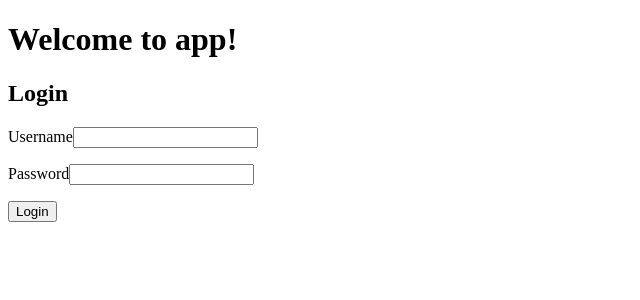
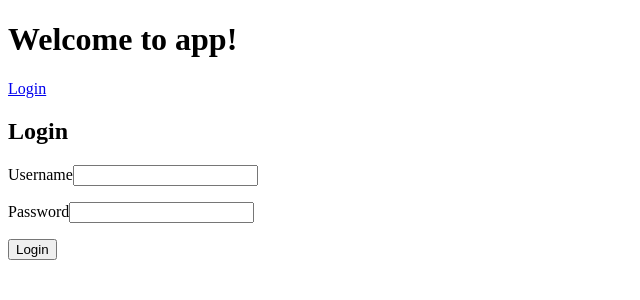
Before and after one commit to Mi6u3l/ironhack-phone-app, an Angular app: page /login in a window 1280 px wide. Shown: the top 300 px of the page, without its empty margins (0-640 px from the left). Built offline with nearby package versions, Linux system fonts and the light colour scheme.

Commit message:
Show session info and fix link

```diff
--- a/src/app/app.component.html
+++ b/src/app/app.component.html
@@ -1,2 +1,12 @@
 <h1>Welcome to {{title}}!</h1>
+
+<p *ngIf="this.session.isAuthenticated">
+  You're signed in as: {{ this.session.user.username }} |
+  <a href="#" (click)="logout()">Logout</a>
+</p>
+
+<p *ngIf="!this.session.isAuthenticated">
+  <a [routerLink]="['/login']">Login</a>
+</p>
+
 <router-outlet></router-outlet>
--- a/src/app/app.component.ts
+++ b/src/app/app.component.ts
@@ -1,4 +1,5 @@
 import { Component } from '@angular/core';
+import { SessionService } from './services/session.service';
 
 @Component({
   selector: 'app-root',
@@ -7,4 +8,8 @@ import { Component } from '@angular/core';
 })
 export class AppComponent {
   title = 'app';
+
+  constructor(
+    private session: SessionService
+  ) { }
 }
--- a/src/app/components/phone-list/phone-list.component.html
+++ b/src/app/components/phone-list/phone-list.component.html
@@ -4,6 +4,6 @@
     <img [src]="phone.image" />
     <h3>{{ phone.name }}</h3>
     <p>{{ phone.brand }}</p>
-    <a [routerLink]="['phone', phone._id]">View Details</a>
+    <a [routerLink]="['/phone', phone._id]">View Details</a>
   </div>
 </div>
```
